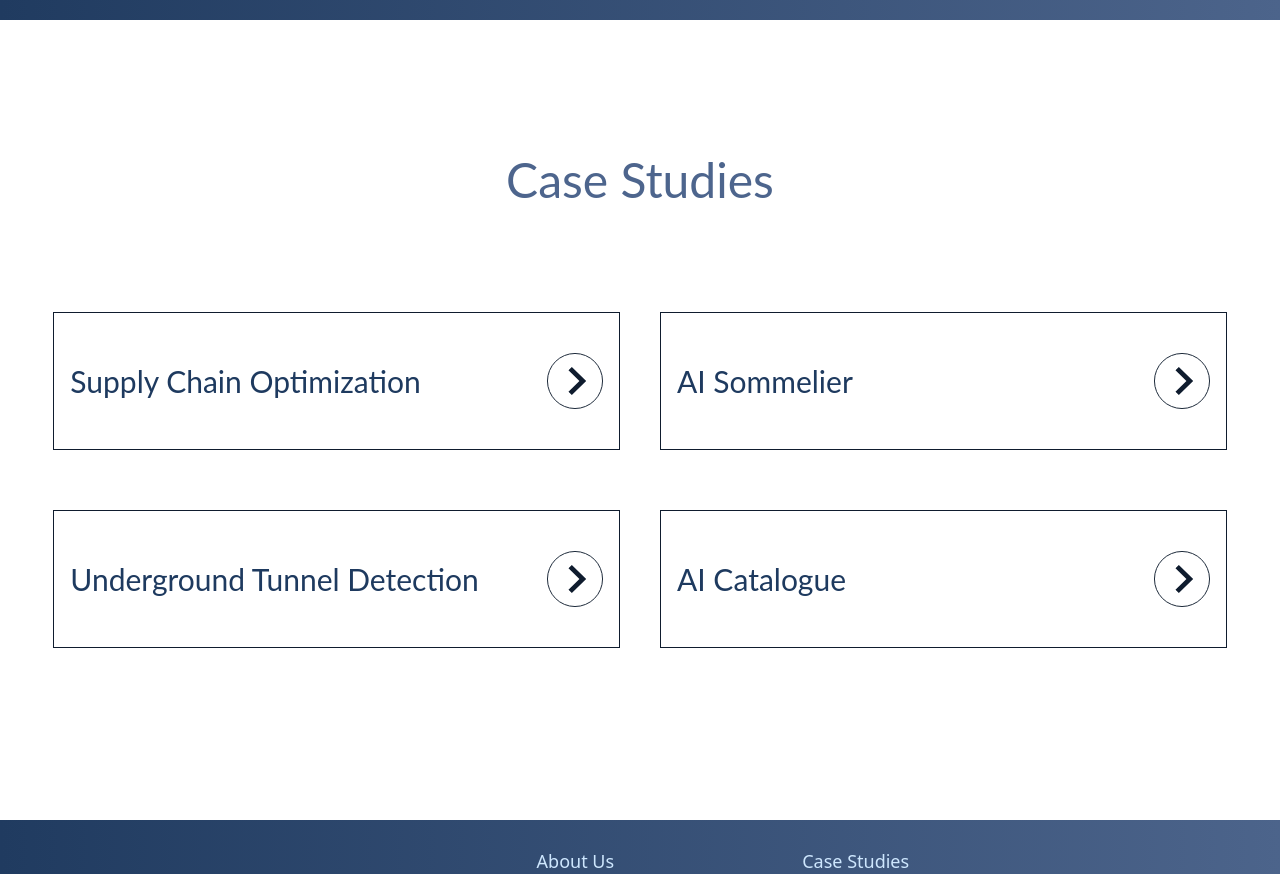
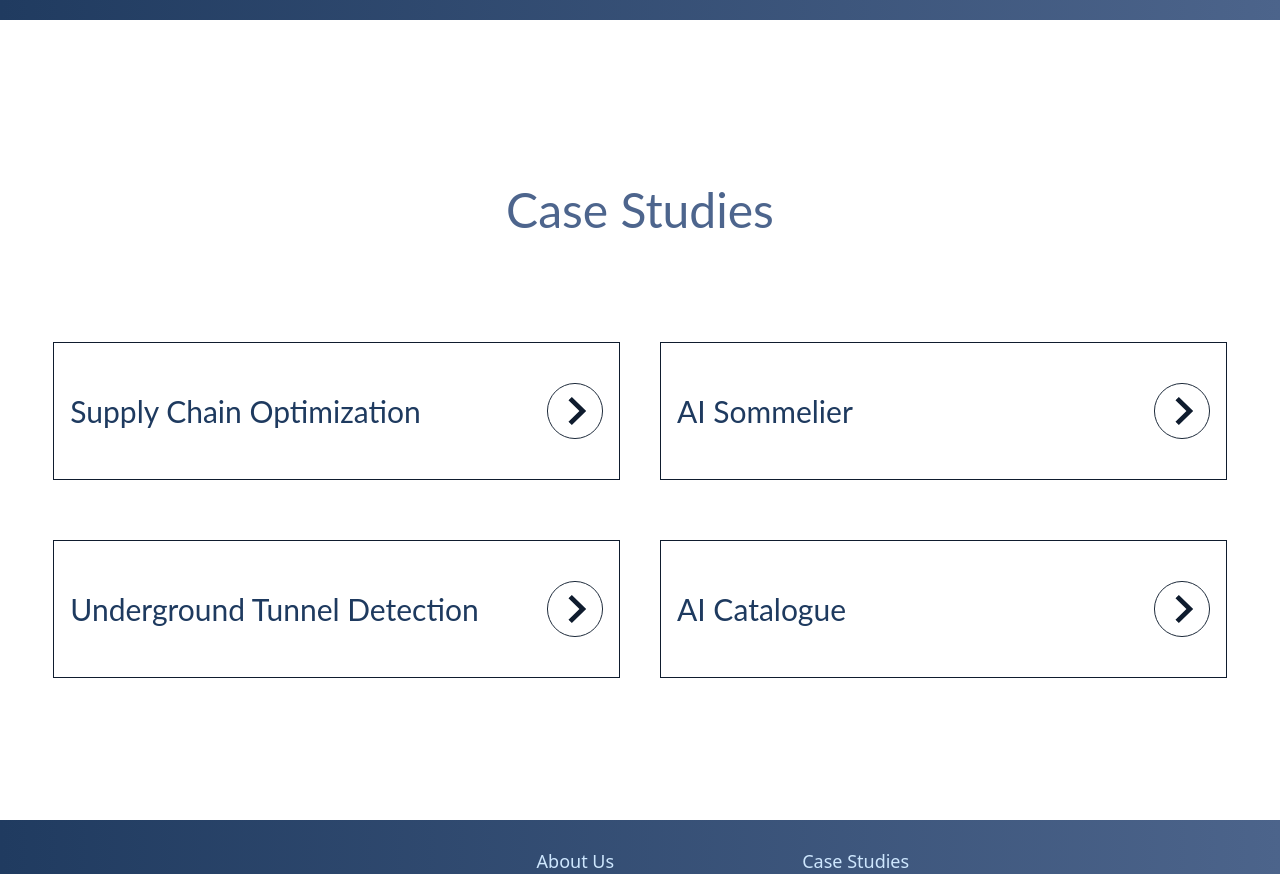
Before and after one commit to Sahil9214/NeuralH, a React (Create React App) app in the folder neural/: page / in a window 1280 px wide. Shown: the part 3180-4054 px from the top of the page. Built offline with nearby package versions, Linux system fonts and the light colour scheme; a web font is replaced by a local one.

Commit message:
Case Study make center

```diff
--- a/neural/src/Components/HomeComponents/CaseStudy/CaseStudy.jsx
+++ b/neural/src/Components/HomeComponents/CaseStudy/CaseStudy.jsx
@@ -11,7 +11,7 @@ const CaseStudy = () => {
       id="casestudy"
       style={{ scrollSnapAlign: "start" }}
     >
-      <div className=" mt-28    w-11/12 m-auto  ">
+      <div className="  w-11/12 m-auto  ">
         <div>
           <h1
             className="font-lato text-3xl  text-center sm:text-5xl sm:py-6 lg:text-5xl xl:text-5xl xl:mb-14   "
--- a/neural/src/Components/Navbar/Navbar.jsx
+++ b/neural/src/Components/Navbar/Navbar.jsx
@@ -146,7 +146,7 @@ const Navbar = ({ showNavs }) => {
                   to="/#casestudy"
                   className="Navbar_Tags"
                   onClick={(e) => {
-                    smoothScrollTo("#casestudy", 0);
+                    smoothScrollTo("#casestudy", -40);
                     closeMenu();
                     e.preventDefault();
                   }}
--- a/neural/src/Pages/AboutUs/AboutUs.css
+++ b/neural/src/Pages/AboutUs/AboutUs.css
@@ -316,7 +316,7 @@
         height: auto;
     }
     .employees-container{
-        margin-top: 1350px;
+        margin-top: 1390px;
         border: 1px solid transparent;
 
     }
```
